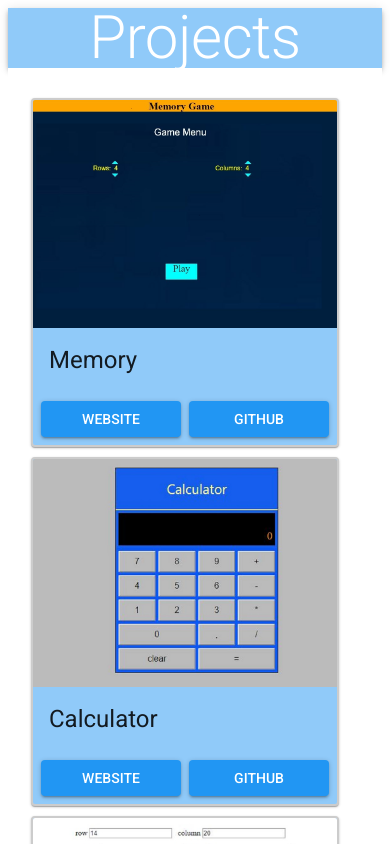
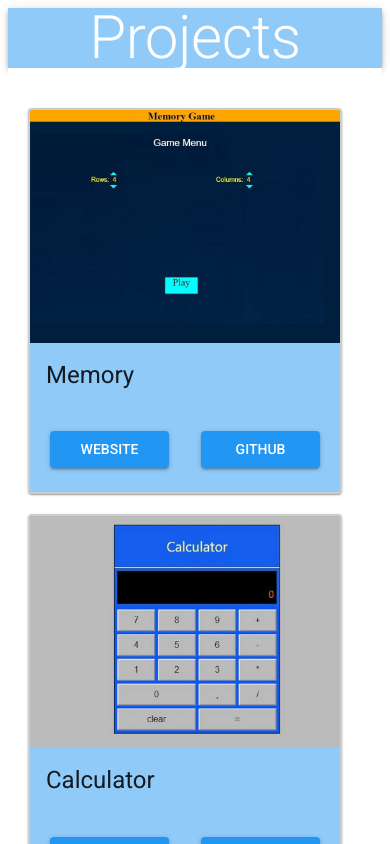
Before and after one commit to josephttran/project, a React app: page / in a window 390 px wide. Shown: the top 844 px of the page. Built offline with nearby package versions, Linux system fonts and the light colour scheme.

Commit message:
Add breakpoints

```diff
--- a/src/components/Project/SingleProject.tsx
+++ b/src/components/Project/SingleProject.tsx
@@ -13,11 +13,20 @@ const buttonBg = blue[500];
 
 const styles = (theme: Theme) => createStyles({
   item: {
-    marginLeft: 'auto',
-    marginRight: 'auto',
-    paddingTop: 10,
+    paddingTop: 20,
     paddingRight: 20,
-    minWidth: 320
+    width: '100%',
+    height: 'auto',
+    minWidth: 270,
+    [theme.breakpoints.up('sm')]: {
+      maxWidth: '50%',
+    },
+    [theme.breakpoints.between('md', 'lg')]: {
+      maxWidth: '33%'
+    },
+    [theme.breakpoints.up('lg')]: {
+      maxWidth: '25%'
+    }
   },
   card: {
     backgroundColor: theme.palette.primary.main,
@@ -34,7 +43,8 @@ const styles = (theme: Theme) => createStyles({
     display: 'flex'
   },
   button: {
-    width: 140,
+    width: '40%',
+    margin: theme.spacing.unit * 2,
     backgroundColor: buttonBg,
     color: theme.palette.getContrastText(buttonBg)
   }
```
